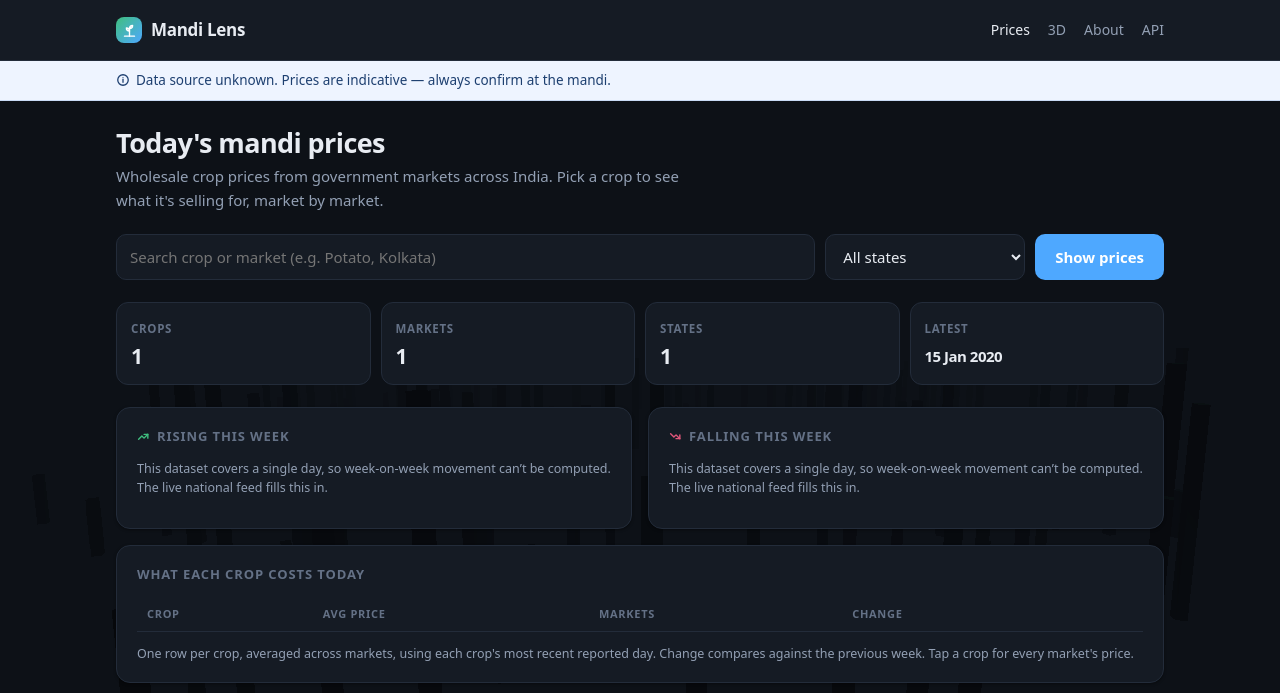
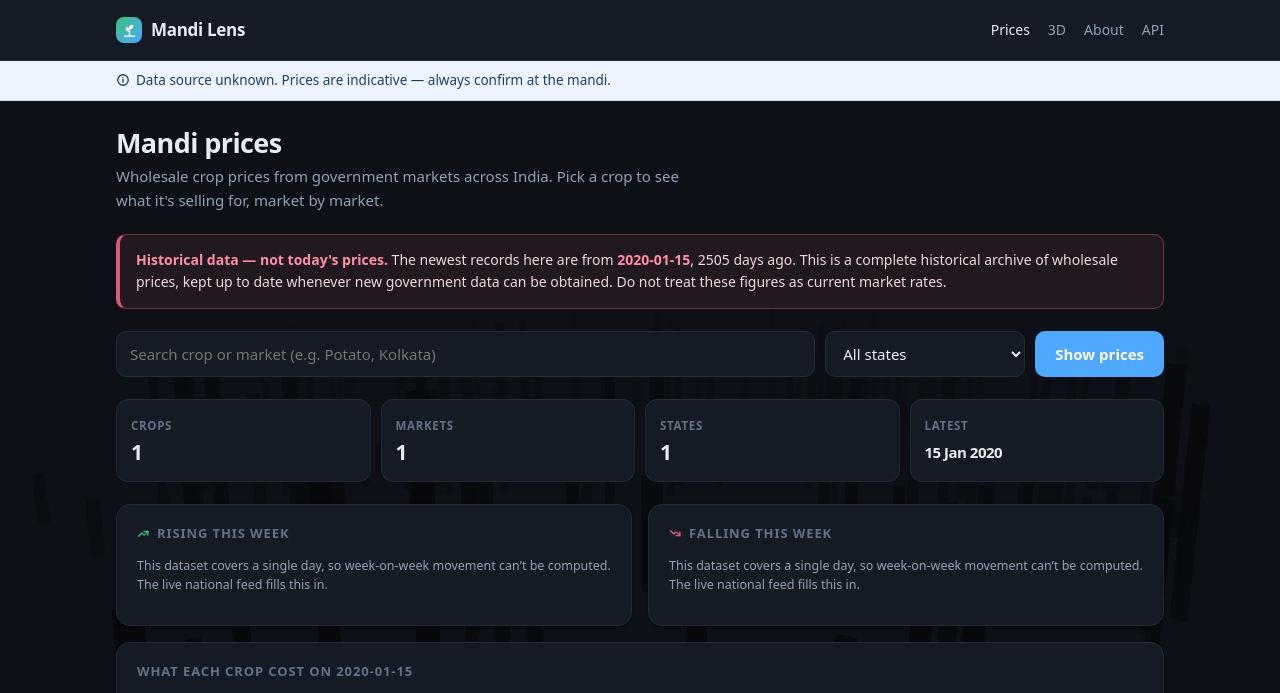
Before and after one commit to soumyadip-admin/mandi-lens, a Flask app: page / in a window 1280 px wide. Shown: the top 693 px of the page. Run offline with Flask 3, Linux system fonts and the light colour scheme; tables that the repository leaves empty hold one stand-in row (values such as "Sample post"); lists and menus that the app fills with data are empty; some libraries are stand-ins or nearby versions.

Commit message:
Add files via upload

```diff
--- a/app/templates/base.html
+++ b/app/templates/base.html
@@ -66,6 +66,10 @@ nav a.on,nav a:hover{color:var(--ink)}
 
 main{padding:26px 0 70px}
 h1{font-size:27px;letter-spacing:-.6px;margin:0 0 6px;line-height:1.2}
+.notice{background:rgba(224,86,122,.10);border:1px solid rgba(224,86,122,.45);
+border-left:4px solid #e0567a;border-radius:10px;padding:14px 16px;margin:0 0 22px;
+font-size:14px;line-height:1.6;color:#f0d7de}
+.notice b{color:#ff8fa8}
 .lede{color:var(--dim);font-size:15px;margin:0 0 22px;max-width:70ch}
 
 .card{background:var(--panel);border:1px solid var(--line);border-radius:var(--radius);
@@ -173,7 +177,19 @@ footer.site .wrap{display:flex;gap:16px;flex-wrap:wrap;justify-content:space-bet
 </div></div>
 {% endif %}
 
-<main><div class="wrap">{% block body %}{% endblock %}</div></main>
+<main><div class="wrap">
+{% block banner %}
+{% if info is defined and info.days_old is defined and info.days_old is not none and info.days_old > 3 %}
+<div class="notice">
+  <b>Historical data — not today's prices.</b>
+  Newest records: <b>{{ info.latest_date }}</b> ({{ info.days_old }} days old).
+  This is a historical archive of official wholesale prices; do not read these
+  figures as current market rates.
+</div>
+{% endif %}
+{% endblock %}
+{% block body %}{% endblock %}
+</div></main>
 
 <footer class="site"><div class="wrap">
   <span><b>Mandi Lens</b> — data from
--- a/app/templates/index.html
+++ b/app/templates/index.html
@@ -1,14 +1,29 @@
 {% extends "base.html" %}
+{% block banner %}{% endblock %}
 {% block body %}
 
+{% if info.is_fresh %}
 <h1>Today's mandi prices</h1>
+{% else %}
+<h1>Mandi prices</h1>
+{% endif %}
 <p class="lede">Wholesale crop prices from government markets across India.
 Pick a crop to see what it's selling for, market by market.</p>
+
+{% if not info.is_fresh and info.days_old is not none %}
+<div class="notice">
+  <b>Historical data — not today's prices.</b>
+  The newest records here are from <b>{{ info.latest_date }}</b>,
+  {{ info.days_old }} days ago. This is a complete historical archive of
+  wholesale prices, kept up to date whenever new government data can be
+  obtained. Do not treat these figures as current market rates.
+</div>
+{% endif %}
 
 {% if crops3d %}
 <div class="hero3d">
   <canvas id="hero3d"></canvas>
-  <div class="hero3d-cap"><b>Live 3D</b> · drag to spin · hover a bar</div>
+  <div class="hero3d-cap"><b>3D</b> · drag to spin · hover a bar</div>
 </div>
 {% endif %}
 
@@ -59,7 +74,7 @@ Pick a crop to see what it's selling for, market by market.</p>
 </div>
 
 <div class="card" id="table">
-  <h2>{% if q %}Search results{% else %}What each crop costs today{% endif %}</h2>
+  <h2>{% if q %}Search results{% elif info.is_fresh %}What each crop costs today{% else %}What each crop cost on {{ info.latest_date }}{% endif %}</h2>
   {% if rows %}
   <div class="scroll">
   <table class="data">
```
